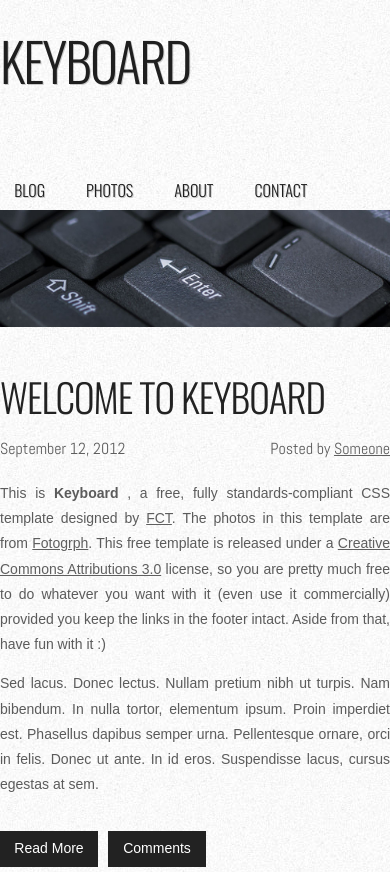
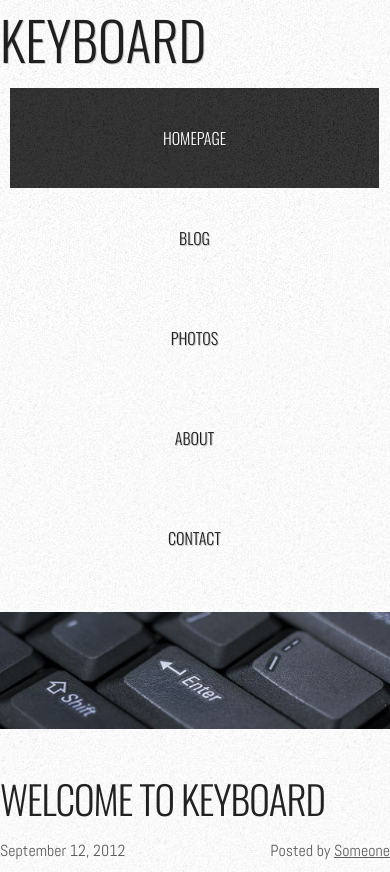
Before and after one commit to ashleychilders/project_transformation_childers_ashley, a plain HTML site: page index.html in a window 390 px wide. Shown: the top 872 px of the page. Drawn offline with nearby package versions, Linux system fonts and the light colour scheme.

Commit message:
Edit logo settings to make responsive

```diff
--- a/css/main.css
+++ b/css/main.css
@@ -53,17 +53,7 @@ a {
 }
 
 /* Logo */
-#logo {
-    float: left;
-    width: 300px;
-    margin: 0;
-    padding: 0;
-    color: #FFFFFF;
-}
-
 #logo h1 {
-    line-height: 120px;
-    letter-spacing: -2px;
     font-size: 3.8em;
 }
 
@@ -138,22 +128,10 @@ a {
 }
 
 /* Menu */
-#menu {
-    float: right;
-    width: 500px;
-    height: 90px;
-    margin: 0 auto;
-    padding: 0;
-}
-
 #menu ul {
-    padding: 20px 0px 0px 0px;
+    padding: 10px;
     list-style: none;
     line-height: normal;
-}
-
-#menu li {
-    float: left;
 }
 
 #menu a {
--- a/index.html
+++ b/index.html
@@ -10,7 +10,6 @@
 </head>
 <body>
     <div id="wrapper">
-        <div id="header-wrapper">
             <header id="header" class="container">
                 <div id="logo">
                     <h1><a href="#">Keyboard </a></h1>
@@ -30,7 +29,6 @@
                     <img src="img/img02.jpg" alt="" />
                 </div>
             </div>
-        </div>
         <!-- end #header -->
 
         <div id="page">
```
